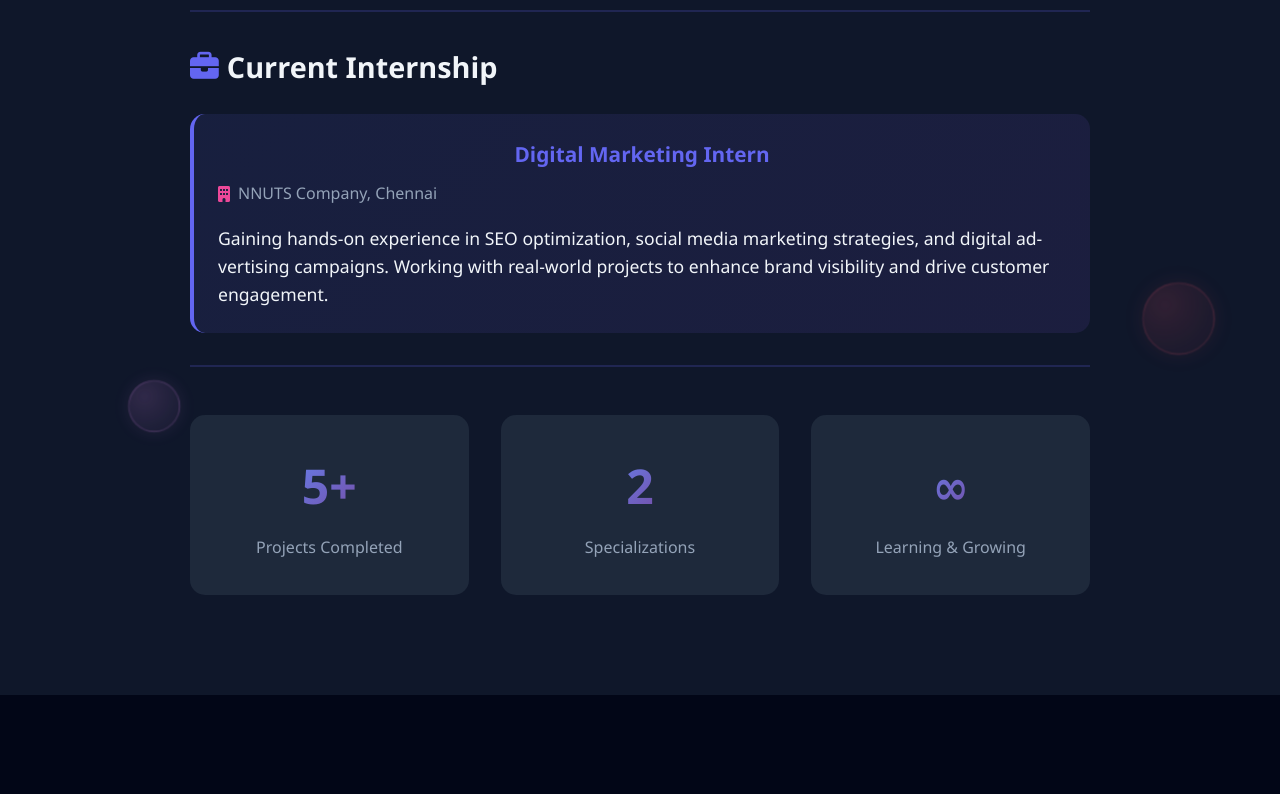
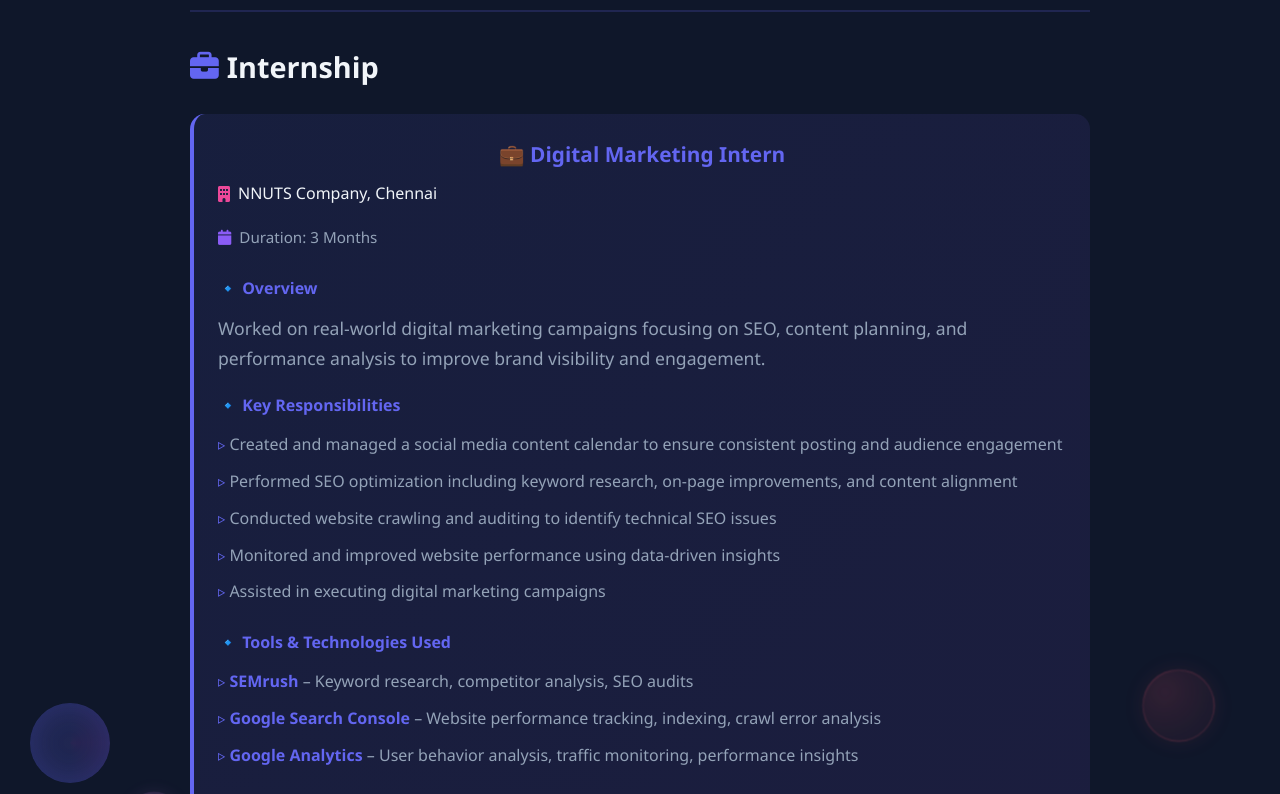
Before and after one commit to NandhiniEswarakumar/portfolio, a React (Create React App) app: page / in a window 1280 px wide. Shown: the part 1600-2394 px from the top of the page. Built offline with nearby package versions, Linux system fonts and the light colour scheme.

Commit message:
Updated few lines in project

```diff
--- a/src/App.css
+++ b/src/App.css
@@ -169,9 +169,141 @@ body {
 }
 
 .container {
-  max-width: 1200px;
+  max-width: 1400px;
   margin: 0 auto;
-  padding: 0 20px;
+  padding: 0 40px;
+  position: relative;
+}
+
+/* 3D Animated decorative elements */
+.container::before {
+  content: '';
+  position: fixed;
+  left: 20px;
+  top: 50%;
+  transform: translateY(-50%);
+  width: 150px;
+  height: 150px;
+  perspective: 1000px;
+  pointer-events: none;
+  z-index: 0;
+}
+
+.container::after {
+  content: '';
+  position: fixed;
+  right: 20px;
+  top: 50%;
+  transform: translateY(-50%);
+  width: 150px;
+  height: 150px;
+  perspective: 1000px;
+  pointer-events: none;
+  z-index: 0;
+}
+
+/* 3D Cube - Left side */
+body::before {
+  content: '';
+  position: fixed;
+  left: 50px;
+  top: 10%;
+  width: 120px;
+  height: 120px;
+  background: linear-gradient(135deg, rgba(99, 102, 241, 0.15) 0%, rgba(139, 92, 246, 0.1) 100%);
+  border: 2px solid rgba(99, 102, 241, 0.3);
+  border-radius: 20px;
+  transform: rotateX(45deg) rotateY(45deg) rotateZ(45deg);
+  animation: float3d 6s ease-in-out infinite;
+  pointer-events: none;
+  z-index: 0;
+  box-shadow: 0 0 40px rgba(99, 102, 241, 0.2);
+}
+
+/* 3D Cube - Right side */
+body::after {
+  content: '';
+  position: fixed;
+  right: 50px;
+  bottom: 15%;
+  width: 120px;
+  height: 120px;
+  background: linear-gradient(135deg, rgba(236, 72, 153, 0.15) 0%, rgba(139, 92, 246, 0.1) 100%);
+  border: 2px solid rgba(236, 72, 153, 0.3);
+  border-radius: 20px;
+  transform: rotateX(-45deg) rotateY(-45deg) rotateZ(-45deg);
+  animation: float3d-reverse 6s ease-in-out infinite;
+  pointer-events: none;
+  z-index: 0;
+  box-shadow: 0 0 40px rgba(236, 72, 153, 0.2);
+}
+
+@keyframes float3d {
+  0%, 100% {
+    transform: rotateX(45deg) rotateY(45deg) rotateZ(45deg) translateY(0);
+    opacity: 0.6;
+  }
+  50% {
+    transform: rotateX(45deg) rotateY(45deg) rotateZ(45deg) translateY(-30px);
+    opacity: 0.9;
+  }
+}
+
+@keyframes float3d-reverse {
+  0%, 100% {
+    transform: rotateX(-45deg) rotateY(-45deg) rotateZ(-45deg) translateY(0);
+    opacity: 0.6;
+  }
+  50% {
+    transform: rotateX(-45deg) rotateY(-45deg) rotateZ(-45deg) translateY(30px);
+    opacity: 0.9;
+  }
+}
+
+/* Additional geometric shapes for visual depth */
+.section-bubbles::before {
+  content: '';
+  position: fixed;
+  left: 30px;
+  bottom: 20%;
+  width: 80px;
+  height: 80px;
+  background: conic-gradient(
+    from 0deg,
+    rgba(99, 102, 241, 0.2) 0deg,
+    rgba(139, 92, 246, 0.2) 90deg,
+    rgba(99, 102, 241, 0.2) 180deg
+  );
+  border-radius: 50%;
+  animation: spin 8s linear infinite;
+  pointer-events: none;
+  z-index: 0;
+  box-shadow: inset 0 0 30px rgba(99, 102, 241, 0.2);
+}
+
+.section-bubbles::after {
+  content: '';
+  position: fixed;
+  right: 30px;
+  top: 25%;
+  width: 100px;
+  height: 100px;
+  background: linear-gradient(135deg, rgba(236, 72, 153, 0.1) 0%, rgba(99, 102, 241, 0.1) 100%);
+  clip-path: polygon(50% 0%, 100% 25%, 100% 75%, 50% 100%, 0% 75%, 0% 25%);
+  animation: rotate-3d 10s linear infinite;
+  pointer-events: none;
+  z-index: 0;
+  box-shadow: 0 0 40px rgba(236, 72, 153, 0.15);
+}
+
+@keyframes spin {
+  0% { transform: rotate(0deg); }
+  100% { transform: rotate(360deg); }
+}
+
+@keyframes rotate-3d {
+  0% { transform: rotateX(0deg) rotateY(0deg) rotateZ(0deg); }
+  100% { transform: rotateX(360deg) rotateY(360deg) rotateZ(360deg); }
 }
 
 section {
@@ -236,9 +368,9 @@ section.animate-in {
 }
 
 .nav-container {
-  max-width: 1200px;
+  max-width: 1400px;
   margin: 0 auto;
-  padding: 0 20px;
+  padding: 0 40px;
   display: flex;
   justify-content: space-between;
   align-items: center;
@@ -345,9 +477,9 @@ section.animate-in {
   grid-template-columns: 1fr 1fr;
   gap: 4rem;
   align-items: center;
-  max-width: 1200px;
+  max-width: 1400px;
   margin: 0 auto;
-  padding: 0 20px;
+  padding: 0 40px;
   position: relative;
   z-index: 1;
 }
@@ -393,11 +525,11 @@ section.animate-in {
 .typewriter {
   font-size: 1.5rem;
   color: var(--gray-text);
-  margin-bottom: 1.5rem;
+  margin-bottom: 0.5rem;
   overflow: hidden;
   border-right: 3px solid var(--primary-color);
   white-space: nowrap;
-  animation: typing 3.5s steps(40, end), blink-caret 0.75s step-end infinite;
+  animation: typing 1.5s steps(40, end), blink-caret 0.75s step-end infinite;
 }
 
 @keyframes typing {
@@ -1007,7 +1139,7 @@ section.animate-in {
 
 .internship-card .company {
   font-size: 1rem;
-  color: var(--gray-text);
+  color: var(--grey-text);
   margin-bottom: 1rem;
   display: flex;
   align-items: center;
@@ -1026,6 +1158,70 @@ section.animate-in {
   text-align: start;
   overflow-wrap: break-word;
   hyphens: auto;
+}
+
+.internship-card .duration {
+  font-size: 0.95rem;
+  color: var(--gray-text);
+  margin-bottom: 1.5rem;
+  display: flex;
+  align-items: center;
+  gap: 0.5rem;
+}
+
+.internship-card .duration i {
+  color: var(--secondary-color);
+}
+
+.internship-details {
+  margin-top: 1.5rem;
+}
+
+.internship-details h5 {
+  font-size: 1rem;
+  font-weight: 600;
+  color: var(--primary-color);
+  margin: 1.2rem 0 0.8rem 0;
+  display: flex;
+  align-items: center;
+  gap: 0.5rem;
+}
+
+.internship-details > p {
+  color: var(--gray-text);
+  line-height: 1.7;
+  margin-bottom: 1rem;
+  text-align: left;
+}
+
+.internship-details ul {
+  list-style: none;
+  padding: 0;
+  margin: 0.8rem 0 1.5rem 0;
+}
+.internship-details.worked {
+  color: var(--grey-color);
+}
+
+
+
+.internship-details li {
+  color: var(--gray-text);
+  margin: 0.6rem 0 0.6rem 0;
+  line-height: 1.7;
+  position: relative;
+  padding-left: 0;
+  text-align: left;
+}
+
+.internship-details li::before {
+  content: "▹ ";
+  color: var(--primary-color);
+  font-weight: bold;
+}
+
+.internship-details li strong {
+  color: var(--primary-color);
 }
 
 /* ===================================
@@ -1585,6 +1781,27 @@ section.animate-in {
   z-index: 1;
 }
 
+.project-screenshot.placeholder {
+  display: flex;
+  flex-direction: column;
+  align-items: center;
+  justify-content: center;
+  background: linear-gradient(135deg, rgba(99, 102, 241, 0.1), rgba(139, 92, 246, 0.1));
+  color: var(--gray-text);
+  font-size: 3rem;
+}
+
+.project-screenshot.placeholder i {
+  margin-bottom: 0.5rem;
+  color: var(--primary-color);
+}
+
+.project-screenshot.placeholder p {
+  font-size: 0.9rem;
+  color: var(--gray-text);
+  margin: 0;
+}
+
 .project-card:hover .project-screenshot {
   transform: scale(1.05);
 }
@@ -2052,7 +2269,38 @@ section.animate-in {
   }
 }
 
+@media (max-width: 1024px) {
+  body::before,
+  body::after,
+  .section-bubbles::before,
+  .section-bubbles::after {
+    display: none;
+  }
+}
+
 @media (max-width: 768px) {
+  .container {
+    padding: 0 25px;
+  }
+
+  .nav-container {
+    padding: 0 25px;
+  }
+
+  .container::before,
+  .container::after {
+    width: 50px;
+    left: -75px;
+    right: -75px;
+  }
+
+  body::before,
+  body::after,
+  .section-bubbles::before,
+  .section-bubbles::after {
+    display: none;
+  }
+
   .menu-toggle {
     display: flex;
   }
@@ -2134,6 +2382,22 @@ section.animate-in {
 }
 
 @media (max-width: 480px) {
+  .container {
+    padding: 0 15px;
+  }
+
+  .container::before,
+  .container::after {
+    display: none;
+  }
+
+  body::before,
+  body::after,
+  .section-bubbles::before,
+  .section-bubbles::after {
+    display: none;
+  }
+
   .hero-text h1 {
     font-size: 1.8rem;
   }
--- a/src/components/About.js
+++ b/src/components/About.js
@@ -24,18 +24,39 @@ const About = () => {
               <div className="education-card">
                 <h4>Kongu Engineering College</h4>
                 <p className="degree"><i className="fas fa-book"></i> B.Tech INFORMATION TECHNOLOGY</p>
-                <p className="year">3rd Year</p>
-                <p className="cgpa"><i className="fas fa-star"></i> CGPA: 7.94 / 10.0</p>
+                <p className="year">Final Year</p>
+                <p className="cgpa"><i className="fas fa-star"></i> CGPA: 7.92 / 10.0</p>
               </div>
             </div>
 
             {/* Internship Section */}
             <div className="internship-section">
-              <h3><i className="fas fa-briefcase"></i> Current Internship</h3>
+              <h3><i className="fas fa-briefcase"></i>Internship</h3>
               <div className="internship-card">
-                <h4>Digital Marketing Intern</h4>
+                <h4>💼 Digital Marketing Intern</h4>
                 <p className="company"><i className="fas fa-building"></i> NNUTS Company, Chennai</p>
-                <p className="description">Gaining hands-on experience in SEO optimization, social media marketing strategies, and digital advertising campaigns. Working with real-world projects to enhance brand visibility and drive customer engagement.</p>
+                <p className="duration"><i className="fas fa-calendar"></i> Duration: 3 Months</p>
+
+                <div className="internship-details">
+                  <h5>🔹 Overview</h5>
+                  <p>Worked on real-world digital marketing campaigns focusing on SEO, content planning, and performance analysis to improve brand visibility and engagement.</p>
+
+                  <h5>🔹 Key Responsibilities</h5>
+                  <ul>
+                    <li>Created and managed a social media content calendar to ensure consistent posting and audience engagement</li>
+                    <li>Performed SEO optimization including keyword research, on-page improvements, and content alignment</li>
+                    <li>Conducted website crawling and auditing to identify technical SEO issues</li>
+                    <li>Monitored and improved website performance using data-driven insights</li>
+                    <li>Assisted in executing digital marketing campaigns</li>
+                  </ul>
+
+                  <h5>🔹 Tools & Technologies Used</h5>
+                  <ul>
+                    <li><strong>SEMrush</strong> – Keyword research, competitor analysis, SEO audits</li>
+                    <li><strong>Google Search Console</strong> – Website performance tracking, indexing, crawl error analysis</li>
+                    <li><strong>Google Analytics</strong> – User behavior analysis, traffic monitoring, performance insights</li>
+                  </ul>
+                </div>
               </div>
             </div>
 
--- a/src/components/Hero.js
+++ b/src/components/Hero.js
@@ -29,7 +29,7 @@ const Hero = () => {
           </div>
 
           <h1 className="glitch" data-text="Nandhini Eswarakumar">Nandhini Eswarakumar</h1>
-          <h2 className="typewriter"> Freelancer, Frontend Developer & Digital Marketing Enthusiast</h2>
+          <h2 className="typewriter"> Web Developer & Digital Marketing Enthusiast</h2>
           <p className="hero-description">Crafting beautiful web experiences and driving digital growth through strategic marketing</p>
 
           <div className="hero-buttons">
--- a/src/components/Navbar.js
+++ b/src/components/Navbar.js
@@ -35,7 +35,7 @@ const Navbar = () => {
           <li><a href="#home" className="nav-link" onClick={closeMenu}>Home</a></li>
           <li><a href="#about" className="nav-link" onClick={closeMenu}>About</a></li>
           <li><a href="#skills" className="nav-link" onClick={closeMenu}>Skills</a></li>
-          <li><a href="#frontend-projects" className="nav-link" onClick={closeMenu}>Frontend</a></li>
+          <li><a href="#frontend-projects" className="nav-link" onClick={closeMenu}>Projects</a></li>
           <li><a href="#marketing-projects" className="nav-link" onClick={closeMenu}>Marketing</a></li>
           <li><a href="#achievements" className="nav-link" onClick={closeMenu}>Achievements</a></li>
           <li><a href="#contact" className="nav-link" onClick={closeMenu}>Contact</a></li>
```
Also changed, not shown: src/components/FrontendProjects.js (+19 -3 lines), src/screenshots/campus.png (added).
